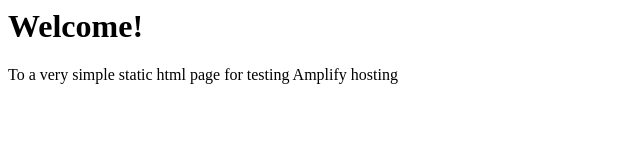
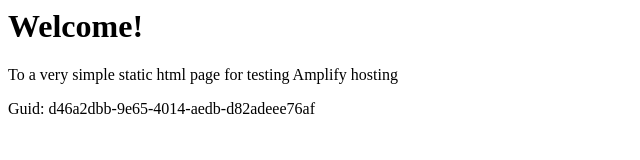
Before and after one commit to aws-aemilia-hkg/Github-PR-Commit-Integration-Test-DoNotTouch-GithubWebhookPreviewCanaryTest-v1-prod-ap-east-1, a website: page src/index.html in a window 1280 px wide. Shown: the whole page, without its empty margins (0-640 px from the left). Drawn offline with Linux system fonts and the light colour scheme.

Commit message:
commit from integ tests

```diff
--- a/src/index.html
+++ b/src/index.html
@@ -1,3 +1,5 @@
+
+
 <html lang="en">
 
 <head>
@@ -10,6 +12,6 @@
 <body>
     <h1>Welcome!</h1>
     <p>To a very simple static html page for testing Amplify hosting</p>
-</body>
+    <p>Guid: d46a2dbb-9e65-4014-aedb-d82adeee76af</p></body>
 
 </html>
```
